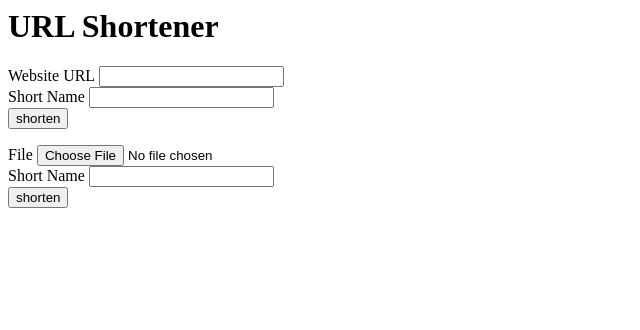
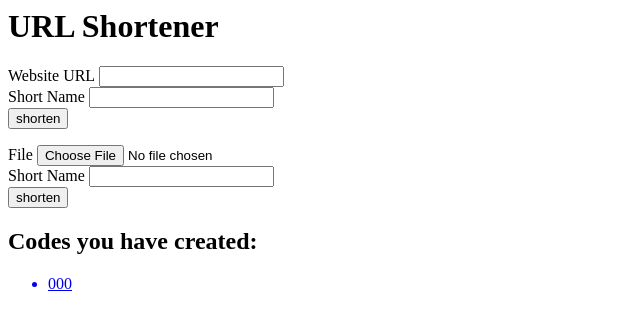
Before and after one commit to jeffrey-ke/url-shortener, a Flask app: template templates/home.html in a window 1280 px wide. Shown: the top 330 px of the page, without its empty margins (0-640 px from the left). Run offline with Flask 2, Linux system fonts and the light colour scheme; the template is opened without the code that fills it: most values are stand-ins (such as "Sample title", 1, 10 or a date in 2020).

Commit message:
Added cookie/session support to persist data. This is done by 'session' to the import Flask statement. Also added custom error 404 pages by adding the 'abort' line to to the flask import.

```diff
--- a/app.py
+++ b/app.py
@@ -1,4 +1,5 @@
-from flask import Flask, render_template, request, redirect, url_for, flash
+
+from flask import Flask, render_template, request, redirect, url_for, flash, abort, session, jsonify
 import json
 import os.path
 from werkzeug.utils import secure_filename
@@ -9,7 +10,7 @@ app.secret_key = 'lkwbdjflijFLJSadh'
 #Home page
 @app.route('/')
 def home():
-    return render_template('home.html')
+    return render_template('home.html', codes=session.keys())
 
 #Unique-Url page: After clicking 'submit' on the html file, we land here.
 @app.route('/your-url', methods=['GET', 'POST'])
@@ -21,7 +22,7 @@ def your_url():
             with open('urls.json') as urls_file: #if it does, open it and store it with the name 'urls_file'
                 urls = json.load(urls_file) #open the json file as a dictionary
 
-        if request.form['code'] in urls.keys(): #if one of the keys matches the user-given code, alert them that the code's been taken
+        if request.form['code'] in urls.keys(): #if one of the keys matches the user-given code we requested from the Form, alert them that the code's been taken
             flash('That short name has already been taken. Please select another name.')
             return redirect(url_for('home')) #return user to home page
 
@@ -35,11 +36,12 @@ def your_url():
 
         with open('urls.json', 'w') as url_file: #open our json storage file and name it 'url_file'
             json.dump(urls, url_file) #overwrite previous json data with updated urls dictionary
+            session[request.form['code']] = True
         return render_template('your_url.html', code=request.form['code']) #direct user to their unique url page
     else:
         return redirect(url_for('home')) #if the incorrect retrival message was used.
 
-@app.route('/<string:code>') #having '<string:code>' is used to store whatever steing after the / into a variable called 'code'
+@app.route('/<string:code>') #having '<string:code>' is used to store whatever string after the / into a variable called 'code'
 def redirect_to_url(code):
     if os.path.exists('urls.json'):
         with open('urls.json') as urls_file: #open urls.json
@@ -49,3 +51,12 @@ def redirect_to_url(code):
                     return redirect(urls[code]['url']) #redirect the user to whatever url is at the value of the value of the key code
                 else:
                     return redirect(url_for('static', filename='user_files/' + urls[code]['file']))
+    return abort(404)
+
+@app.errorhandler(404) #specific way to make a custom error page
+def page_not_found(error):
+    return render_template('page_not_found.html'), 404 #we return 404 as well as teh template to let the browser know it's a 404 error
+
+@app.route('/api')
+def session_api():
+    return jsonify(list(session.keys()))
--- a/templates/home.html
+++ b/templates/home.html
@@ -25,3 +25,14 @@
     <br>
     <input type="submit" value="shorten">
 </form>
+
+{% if codes %}
+<h2>Codes you have created:</h2>
+<ul>
+    {%for code in codes%}
+    <a href="{{ url_for('redirect_to_url', code=code)}}">
+        <li>{{ code }}</li>
+    </a>
+    {%endfor%}
+</ul>
+{% endif %}
--- /dev/null
+++ b/templates/page_not_found.html
@@ -0,0 +1,5 @@
+<h1>Page Not Found</h1>
+
+<p>We coudln't find what you are looking for. Come visit our homepage :)</p>
+
+<p><a href="{{ url_for('home')}}">Home</a></p>
```
